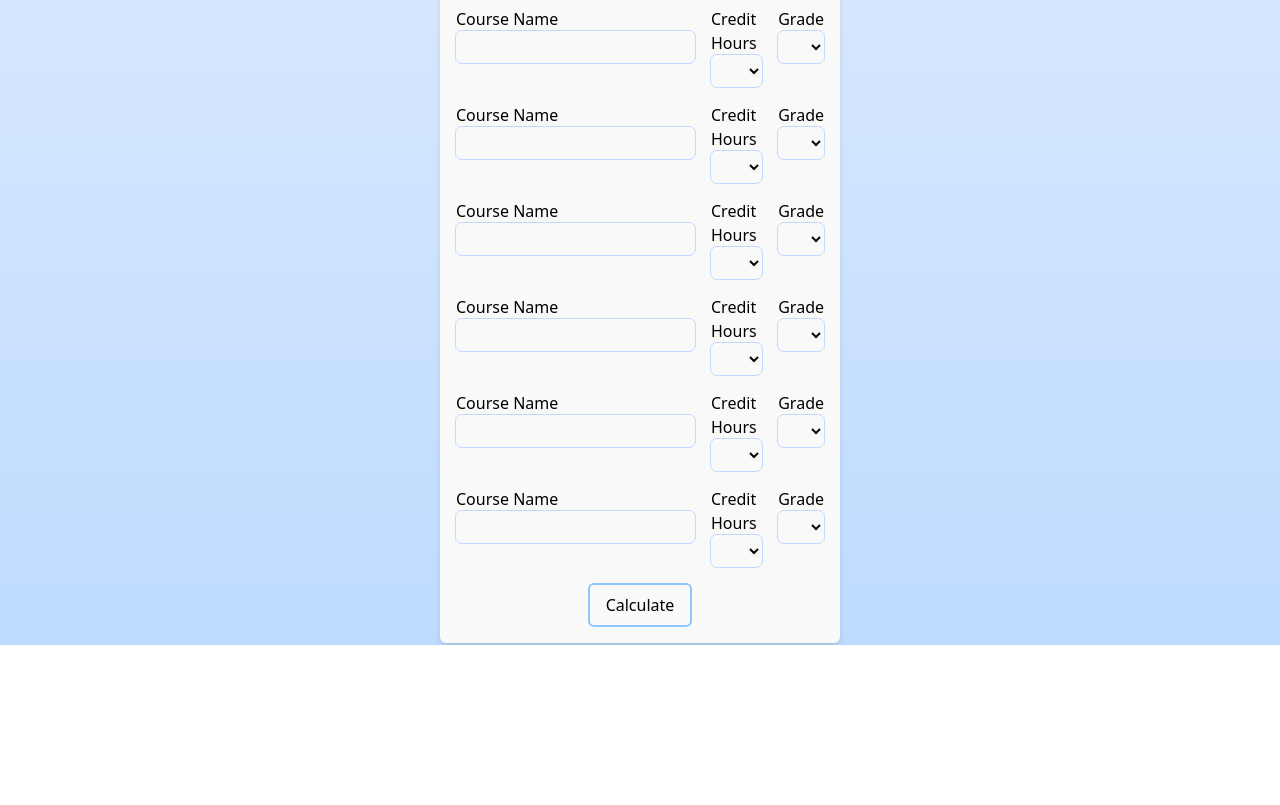
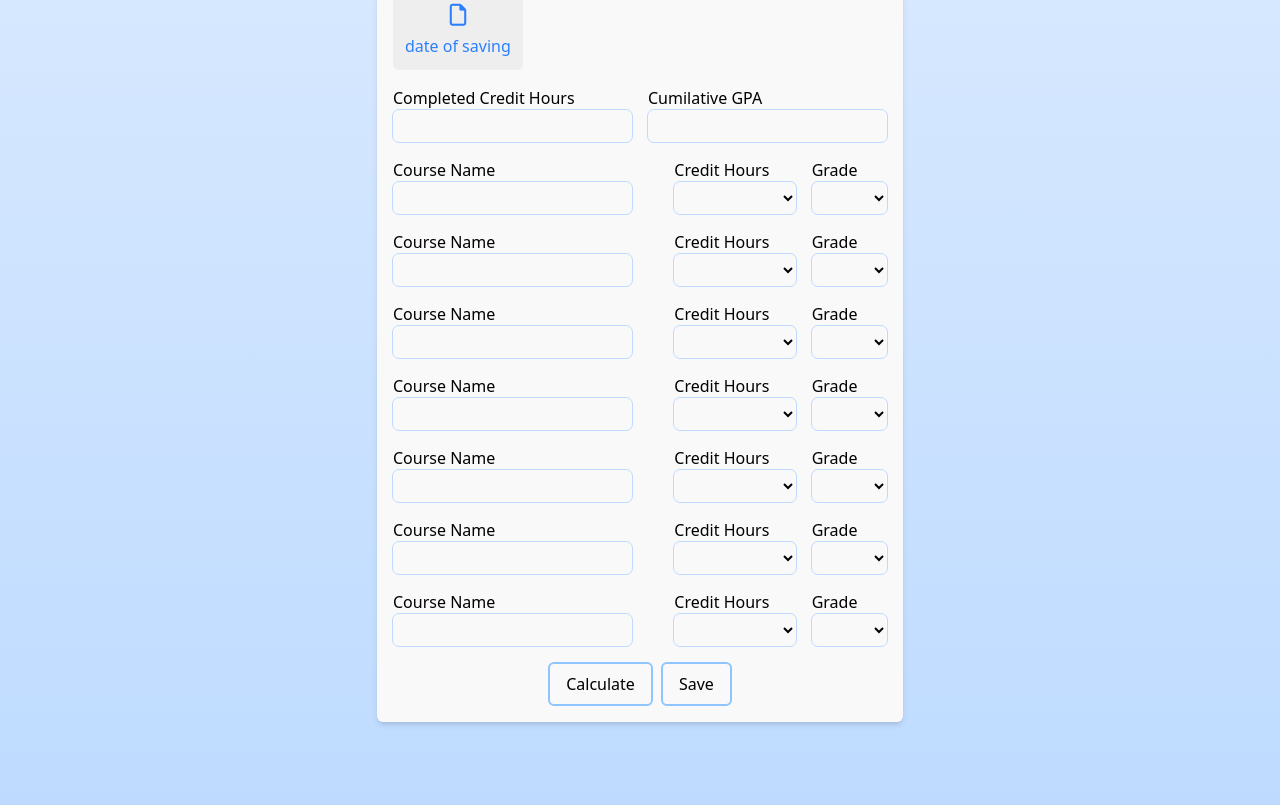
Before and after one commit to Faisal-Waleed-Dawoud/GPA-calculator, a website: page index.html in a window 1280 px wide. Shown: the part 155-960 px from the top of the page. Before the commit the page ends 800 px from the top, so only its background shows below. Drawn offline with Linux system fonts and the light colour scheme.

Commit message:
Adding the UI for the Save Functionality
This additions will help later in applying the code for saving grades data in local storage and displaying each saved object in a box.

```diff
--- a/index.html
+++ b/index.html
@@ -15,7 +15,25 @@
         <div class="card">
             <h2 class="card-title">GPA Caculator</h2>
             <form class="grid gap-4 grid-cols-1">
-                <div class="flex gap-4 flex-row row">
+                <div class="flex gap-2 items-center overflow-x-auto max-w-[420px] flex-nowrap">
+                    <!-- Repeat this element when looping -->
+                    <div class="saved-grade group">
+                        <i class="fa-regular fa-file hover-effect text-[22px]"></i>
+                        <p class="hover-effect">date of saving</p>
+                    </div>
+                    <!-- Repeat the above element when looping -->
+                </div>
+                <div class="flex flex-row gap-4">
+                    <div>
+                        <p>Completed Credit Hours</p>
+                        <input type="text" class="custom-input" id="completed-credit-hours">
+                    </div>
+                    <div>
+                        <p>Cumilative GPA</p>
+                        <input type="text" class="custom-input" id="overall-gpa">
+                    </div>
+                </div>
+                <div class="flex gap-4 flex-row">
                     <div class="grow">
                         <p>Course Name</p>
                         <input type="text" class="custom-input">
@@ -46,7 +64,7 @@
                         </select>
                     </div>
                 </div>
-                <div class="flex gap-4 flex-row row">
+                <div class="flex gap-4 flex-row">
                     <div class="grow">
                         <p>Course Name</p>
                         <input type="text" class="custom-input">
@@ -77,7 +95,7 @@
                         </select>
                     </div>
                 </div>
-                <div class="flex gap-4 flex-row row">
+                <div class="flex gap-4 flex-row">
                     <div class="grow">
                         <p>Course Name</p>
                         <input type="text" class="custom-input">
@@ -108,7 +126,7 @@
                         </select>
                     </div>
                 </div>
-                <div class="flex gap-4 flex-row row">
+                <div class="flex gap-4 flex-row">
                     <div class="grow">
                         <p>Course Name</p>
                         <input type="text" class="custom-input">
@@ -139,7 +157,7 @@
                         </select>
                     </div>
                 </div>
-                <div class="flex gap-4 flex-row row">
+                <div class="flex gap-4 flex-row">
                     <div class="grow">
                         <p>Course Name</p>
                         <input type="text" class="custom-input">
@@ -170,7 +188,7 @@
                         </select>
                     </div>
                 </div>
-                <div class="flex gap-4 flex-row row">
+                <div class="flex gap-4 flex-row">
                     <div class="grow">
                         <p>Course Name</p>
                         <input type="text" class="custom-input">
@@ -201,7 +219,7 @@
                         </select>
                     </div>
                 </div>
-                <div class="flex gap-4 flex-row row">
+                <div class="flex gap-4 flex-row">
                     <div class="grow">
                         <p>Course Name</p>
                         <input type="text" class="custom-input">
@@ -232,8 +250,10 @@
                         </select>
                     </div>
                 </div>
-                <input type="submit" value="Calculate" class="rounded-md border-2 border-blue-300 duration-300 w-fit mx-auto py-2 px-4 hover:bg-blue-300 hover:text-white hover:border-transparent cursor-pointer dark:border-indigo-400 dark:hover:border-transparent dark:hover:bg-indigo-400">
-
+                <div class="flex gap-2 justify-center items-center">
+                    <input type="submit" value="Calculate" class="rounded-md border-2 border-blue-300 duration-300 py-2 px-4 hover:bg-blue-300 hover:text-white hover:border-transparent cursor-pointer dark:border-indigo-400 dark:hover:border-transparent dark:hover:bg-indigo-400">
+                    <button type="button" class="save-btn rounded-md border-2 border-blue-300 duration-300 py-2 px-4 hover:bg-blue-300 hover:text-white hover:border-transparent cursor-pointer dark:border-indigo-400 dark:hover:border-transparent dark:hover:bg-indigo-400">Save</button>
+                </div>
             </form>
         </div>
     </div>
--- a/src/input.css
+++ b/src/input.css
@@ -4,11 +4,11 @@
 
 @layer components {
     .mode-toggle {
-        @apply absolute bg-white cursor-pointer rounded-full flex justify-center items-center translate-x-[-50%] translate-y-[-50%] top-[5%] left-[90%] w-[40px] h-[40px] hover:bg-indigo-900 hover:text-white duration-300 dark:text-violet-950 dark:bg-white
+        @apply fixed bg-white cursor-pointer rounded-full flex justify-center items-center translate-x-[-50%] translate-y-[-50%] top-[5%] left-[90%] w-[40px] h-[40px] hover:bg-indigo-900 hover:text-white duration-300 dark:text-violet-950 dark:bg-white
     }
 
     .card {
-        @apply absolute top-[50%] w-[400px] left-[50%] translate-x-[-50%] translate-y-[-50%] bg-[#f9f9f9] rounded-md p-4 shadow-md duration-300 hover:shadow-lg dark:bg-[#1D293D] dark:border-1 dark:border-indigo-400 dark:text-white dark:shadow-indigo-700 dark:shadow-md
+        @apply absolute top-[50%] min-w-[420px] left-[50%] translate-x-[-50%] translate-y-[-50%] bg-[#f9f9f9] rounded-md p-4 shadow-md duration-300 hover:shadow-lg dark:bg-[#1D293D] dark:border-1 dark:border-indigo-400 dark:text-white dark:shadow-indigo-700 dark:shadow-md
     }
 
     .card .card-title {
@@ -16,10 +16,16 @@
     }
 
     .background {
-        @apply relative h-[100vh] bg-linear-to-t from-blue-200 to-blue-100 duration-300 dark:bg-linear-to-t dark:from-[#232C48] dark:to-[#232c48e6]
+        @apply relative h-[120vh] bg-linear-to-t from-blue-200 to-blue-100 duration-300 dark:bg-linear-to-t dark:from-[#232C48] dark:to-[#232c48e6]
     }
     .custom-input {
         @apply dark:outline-indigo-400 rounded-md p-1 outline-blue-200 outline-1 duration-300 focus:outline-4 dark:text-black dark:bg-[#ddd]
+    }
+    .saved-grade {
+        @apply flex justify-center cursor-pointer items-center flex-col basis-auto grow-0 shrink-0 p-3 bg-[#eee] dark:bg-indigo-500 dark:hover:bg-white hover:bg-blue-500 duration-300 gap-2 rounded-md
+    }
+    .hover-effect {
+        @apply text-blue-500 group-hover:text-white duration-300 dark:group-hover:text-indigo-500 dark:text-white
     }
 }
 
```
Also changed, not shown: src/output.css.
